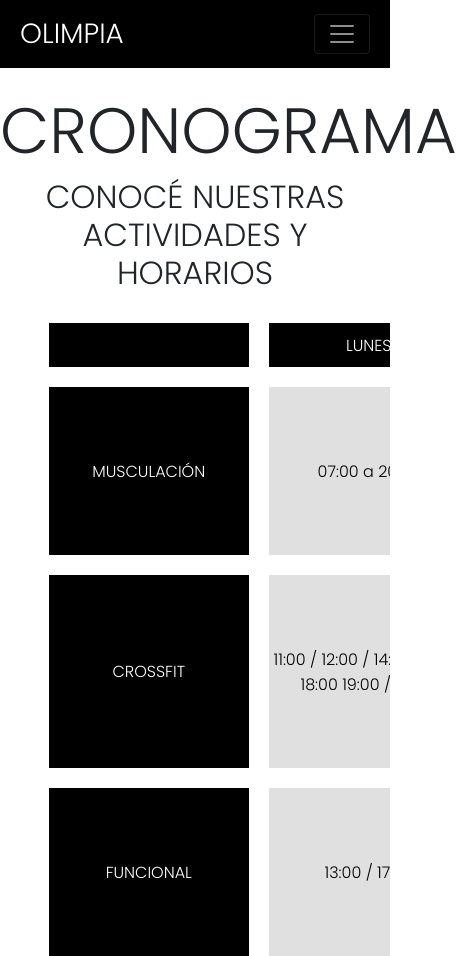
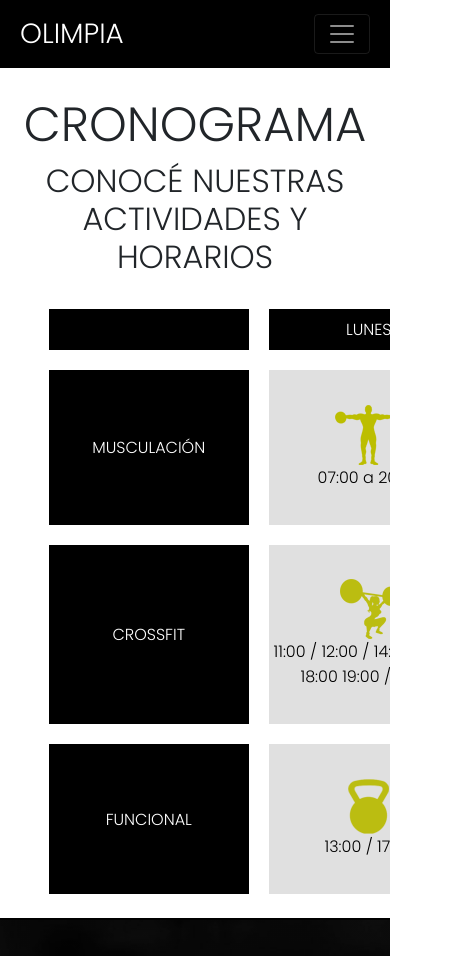
Before and after one commit to FacuSart/OlimpiaCE, a website: page pages/cronograma.html in a window 390 px wide. Shown: the top 956 px of the page, 457 px wide, since content can reach past the window. Drawn offline with nearby package versions, Linux system fonts and the light colour scheme.

Commit message:
cuarto commit

```diff
--- a/SCSS/_main-contacto.scss
+++ b/SCSS/_main-contacto.scss
@@ -1,4 +1,6 @@
-
+.iframe__contacto{
+    height: 75vh;
+}
 .padding-top{
     padding-top: 15vh;
 }
@@ -47,7 +49,6 @@
             flex-direction: column;
             font-weight: bold;
             li{
-
                 border-bottom: 2px solid black;
                 &:last-child{
                     border-bottom: none;
--- a/SCSS/_main-cronograma.scss
+++ b/SCSS/_main-cronograma.scss
@@ -1,27 +1,17 @@
-iframe{
-    display: flex;
-    justify-content: center;
-    width: 100%;
-    border: none;
+
+.iframe__crono{
     height: 75vh;
-    margin: 30px 0px;
 }
-.main__crono{
-    min-height: 100vh;
-    width: 100%;
-    font-family: 'Poppins', sans-serif;
-    font-weight: bolder;
-    .main__crono__titulos{
-        padding-top: 11vh;
-        text-align: center;
-        .main__crono__titulos__h1{
-            font-size: 4rem;
-        }
-        .main__crono__titulos__h2{
-            font-size: 2rem;
-        }
+.section__crono{
+    h1{
+        font-size: 4rem;
+    }
+    h2{
+        font-size: 2rem;
     }
 }
+
+
 .main__crono__grid{
     display: grid;
     grid-template-columns: repeat(6, auto) ;
@@ -52,3 +42,13 @@ iframe{
         width: 200px;
     }
 }
+@media screen and (min-width:0px) and (max-width:768px){
+    .section__crono{
+        h1{
+            font-size: 3rem;
+        }
+        h2{
+            font-size: 2rem;
+        }
+    }
+}
--- a/SCSS/_main-index.scss
+++ b/SCSS/_main-index.scss
@@ -30,7 +30,10 @@
 
 }
 @media screen and (min-width:0px) and (max-width:768px){
-    #unite{
-        width: 50vw !important;
+    .main{
+        background-position: 75%;
+        #unite{
+            width: 50vw !important;
+        }
     }
 }
--- a/SCSS/_main-nosotros.scss
+++ b/SCSS/_main-nosotros.scss
@@ -9,7 +9,7 @@
     background-repeat: no-repeat;
     background-size: cover;
 
-    img{
+    .img-nos{
         width:30vw;
         box-shadow: 0px 0px 10px 5px rgb(255, 255, 255);
     }
@@ -48,7 +48,7 @@
     }
 }
 @media screen and (min-width:0px) and (max-width:768px){
-    img{
+    .img__nos{
         display: none;
     }
 
--- a/pages/cronograma.html
+++ b/pages/cronograma.html
@@ -42,12 +42,12 @@
           </nav>
     </header>
 
-    <main class="main__crono">
-        <section class="main__crono__titulos">
-            <h1 class="main__crono__titulos__h1">CRONOGRAMA</h1>
-            <h2 class="main__crono__titulos__h2">CONOCÉ NUESTRAS ACTIVIDADES Y HORARIOS</h2>
+    <main class="w-100 min-vh-100 fw-bolder">
+        <section class="section__crono text-center pt-5">
+            <h1 class="pt-5">CRONOGRAMA</h1>
+            <h2>CONOCÉ NUESTRAS ACTIVIDADES Y HORARIOS</h2>
         </section>
-        <iframe src="/crono_grid.html"> </iframe>
+        <iframe class="iframe__crono d-flex justify-content-center w-100 border-0 py-4" src="/crono_grid.html"> </iframe>
 
     </main>
 
```
Also changed, not shown: pages/contacto.html (+1 -1 lines), pages/nosotros.html (+4 -3 lines), CSS/estilos.css, 1 other file.
